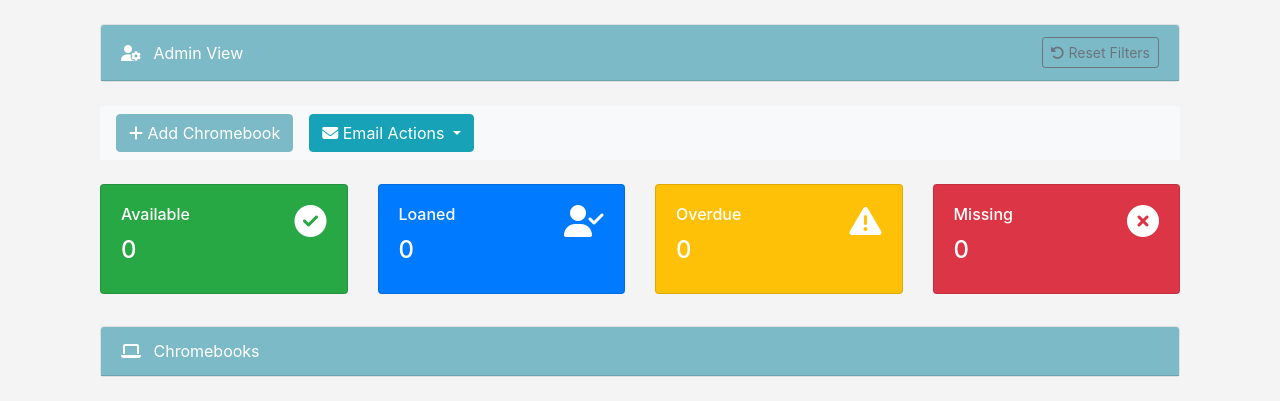
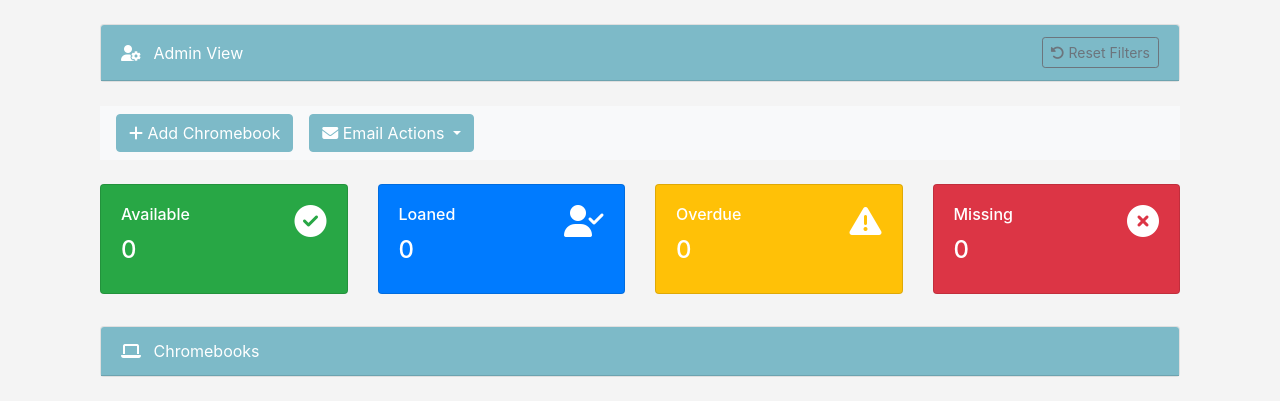
Before and after one commit to shrowdo/chromebookloansystem, a Flask app: page /admin in a window 1280 px wide. Shown: the top 401 px of the page. Run offline with Flask 3, Linux system fonts and the light colour scheme; data that the repository does not hold is empty; some libraries are stand-ins or nearby versions.

Commit message:
Update admin.html

```diff
--- a/templates/admin.html
+++ b/templates/admin.html
@@ -31,7 +31,7 @@
 
                 <!-- Email Actions Dropdown -->
                 <li class="nav-item dropdown ml-3">
-                    <button class="btn btn-info dropdown-toggle" type="button" id="emailActionsDropdown" data-toggle="dropdown" aria-haspopup="true" aria-expanded="false">
+                    <button class="btn btn-primary dropdown-toggle" type="button" id="emailActionsDropdown" data-toggle="dropdown" aria-haspopup="true" aria-expanded="false">
                         <i class="fas fa-envelope"></i> Email Actions
                     </button>
                     <div class="dropdown-menu" aria-labelledby="emailActionsDropdown">
```
